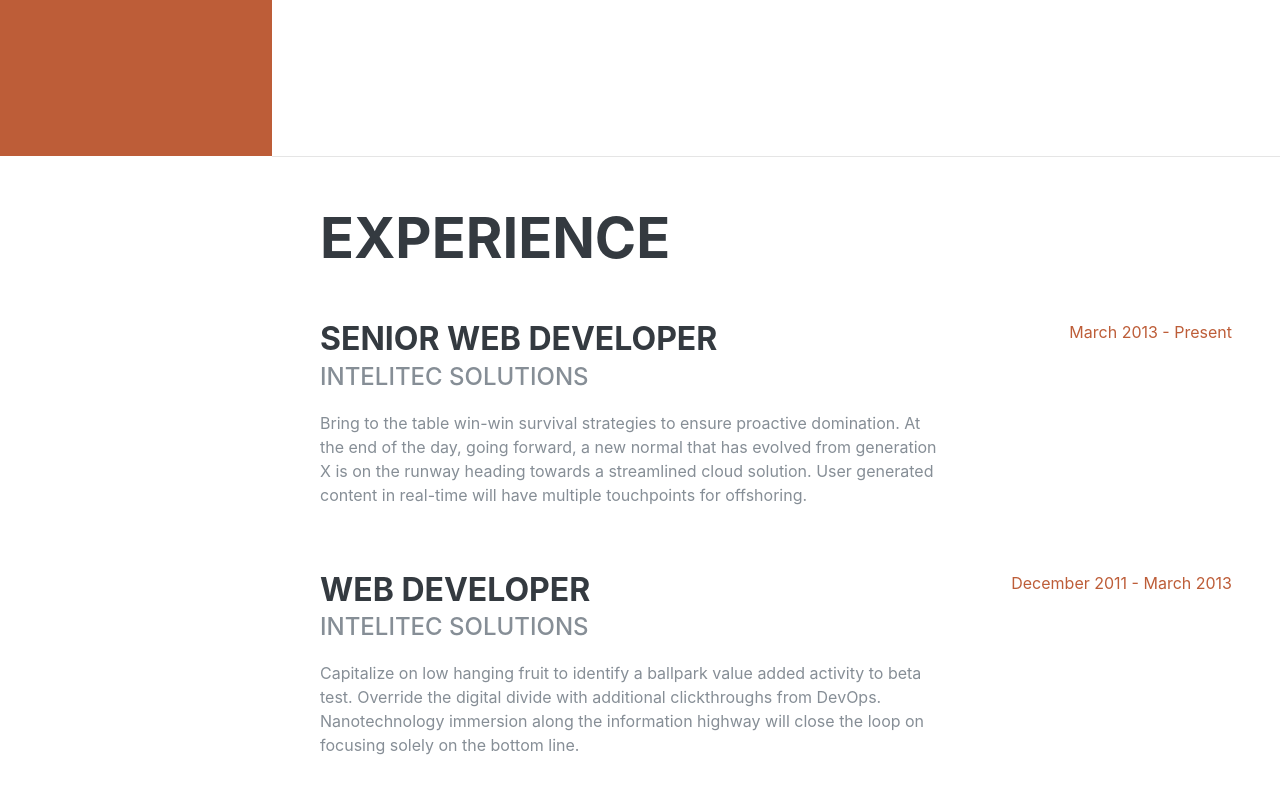
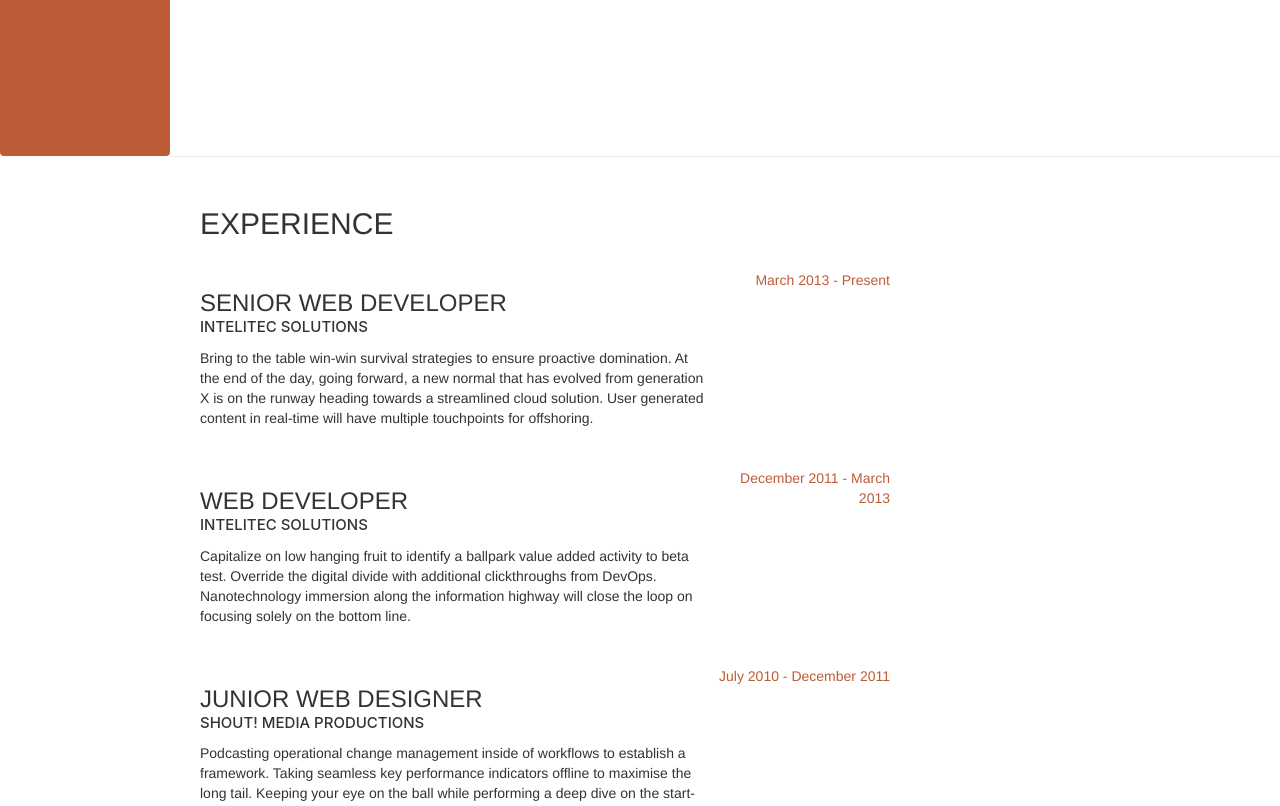
Before and after one commit to PAULC33/horizons2, a website: page index.html in a window 1280 px wide. Shown: the part 644-1450 px from the top of the page. Drawn offline with nearby package versions, Linux system fonts and the light colour scheme; files that its build step writes are made by us from their sources; files whose address does not match are found by name; a web font is replaced by a local one.

Commit message:
Add files via upload

```diff
--- a/index.html
+++ b/index.html
@@ -20,6 +20,15 @@
 
   <!-- Custom styles for this template -->
   <link href="css/resume.min.css" rel="stylesheet">
+
+  <!-- Latest compiled and minified CSS -->
+<link rel="stylesheet" href="https://maxcdn.bootstrapcdn.com/bootstrap/3.3.4/css/bootstrap.min.css">
+
+<!-- Optional theme -->
+<link rel="stylesheet" href="https://maxcdn.bootstrapcdn.com/bootstrap/3.3.4/css/bootstrap-theme.min.css">
+
+<!-- Latest compiled and minified JavaScript -->
+<script src="https://maxcdn.bootstrapcdn.com/bootstrap/3.3.4/js/bootstrap.min.js"></script>
 
 </head>
 
```
